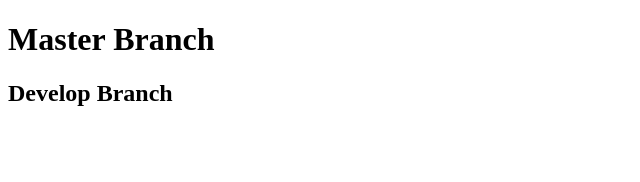
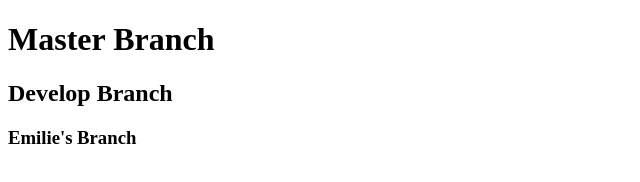
Before and after one commit to emiliearains/teamGit, a plain HTML site: page index.html in a window 1280 px wide. Shown: the whole page, without its empty margins (0-640 px from the left). Drawn offline with Linux system fonts and the light colour scheme.

Commit message:
emilie's branch

```diff
--- a/index.html
+++ b/index.html
@@ -8,5 +8,6 @@
 <body>
     <h1>Master Branch</h1>
     <h2>Develop Branch</h2>
+    <h3>Emilie's Branch</h3>
 </body>
 </html>
```
